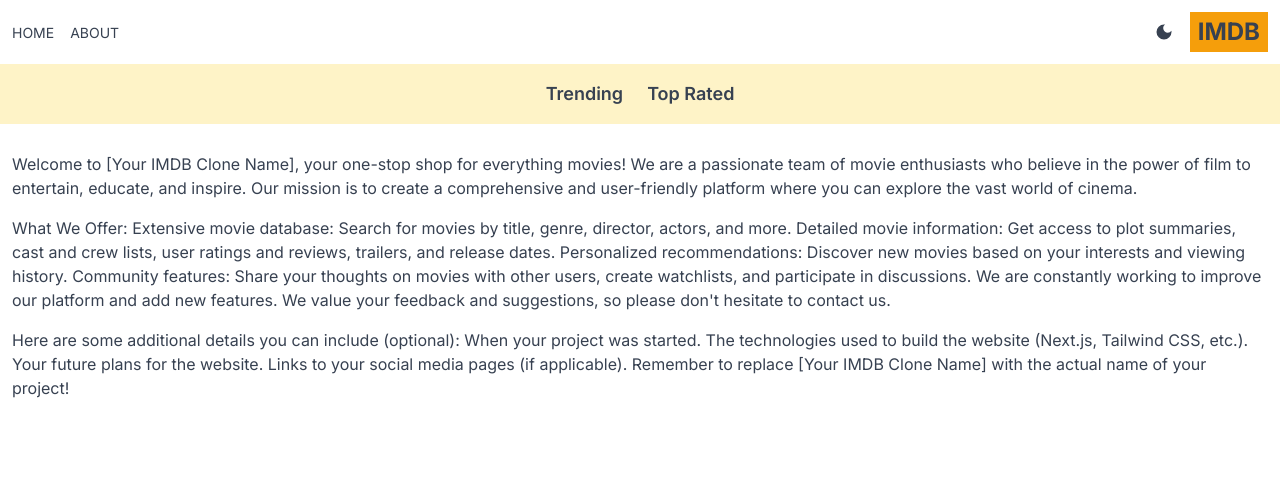
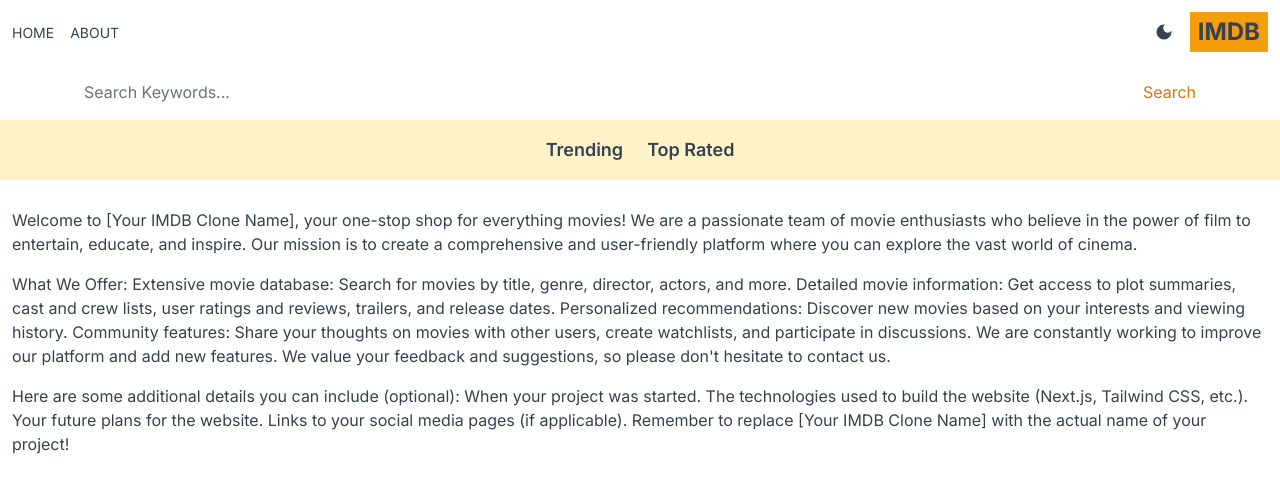
Before and after one commit to MthokoTheDeveloper/imdb-next-clone, a Next.js app: page /about in a window 1280 px wide. Shown: the top 492 px of the page. Built offline with nearby package versions, Linux system fonts and the light colour scheme.

Commit message:
add search box

```diff
--- a/src/app/layout.js
+++ b/src/app/layout.js
@@ -3,6 +3,7 @@
 import Header from "@/components/Header";
 import Providers from "@/components/Providers";
 import Navbar from "@/components/Navbar";
+import SearchBox from "@/components/SearchBox";
 
 const inter = Inter({ subsets: ["latin"] });
 
@@ -17,6 +18,7 @@
       <body className={inter.className}>
         <Providers>
           <Header />
+          <SearchBox />
           <Navbar />
           {children}
         </Providers>
--- a/src/app/movie/[id]/page.jsx
+++ b/src/app/movie/[id]/page.jsx
@@ -5,7 +5,7 @@
     const movieId=params.id;
     const res = await fetch(`https://api.themoviedb.org/3/movie/${movieId}?api_key=${process.env.API_KEY}`);
     const movie = await res.json();
-    console.log(movie);
+    // console.log(movie);
   return (
     <div className='w-full'>
       <div className="p-4 md:pt8 flex flex-col md:flex-row content-center
--- a/src/app/page.js
+++ b/src/app/page.js
@@ -10,7 +10,7 @@
     }?api_key=${API_KEY}&language=en-US&page=1`,
     {next: {revalidate:10000}}
     );
-    console.log(res)
+    // console.log(res)
     const data = await res.json();
     if (!res.ok) {
       throw new Error('Failed to fetch data');
--- /dev/null
+++ b/src/app/search/[searchTerm]/page.jsx
@@ -0,0 +1,21 @@
+import Results from "@/components/Results";
+
+export default async function SearchPage({params}) {
+    const searchTerm = params.searchTerm;
+    const res = await fetch(`https://api.themoviedb.org/3/search/movie?api_key=${process.env.API_KEY}&query=${searchTerm}&
+    language=em-US&page=1&include_adult=false`);
+    const data = await res.json();
+    const results = data.results
+
+  return (
+    <div>
+        {results && results.length === (
+            <h1 className='text-center pt-6'>No results found</h1>
+        ) }
+        {
+            results && <Results results={results} />
+        }
+
+    </div>
+  )
+}
--- /dev/null
+++ b/src/components/SearchBox.jsx
@@ -0,0 +1,31 @@
+'use client'
+import React, { useState } from 'react';
+import { useRouter } from 'next/navigation';
+
+function SearchBox() {
+    const [search, setSearch] = useState('');
+    const router = useRouter();
+
+    const handleSubmit = (e) =>{
+
+        e.preventDefault();
+        // window.location.href = `/search?q=${search}`;
+        router.push(`/search/${search}`)
+    };
+  return (
+ <form className='flex justify-between px-5 max-w-6xl mx-auto'
+ onSubmit={handleSubmit}>
+    <input type="text" placeholder='Search Keywords...'
+    className='w-full h-14 rounded-md placeholder-gray-500
+    outline-none bg-transparent flex-1'
+    value={search} onChange={(e)=>setSearch(e.target.value)}
+    />
+    <button className='text-amber-600 disabled:text-gray-500' disabled={!search === ''}>
+    Search
+    </button>
+
+ </form>
+  )
+}
+
+export default SearchBox
```
